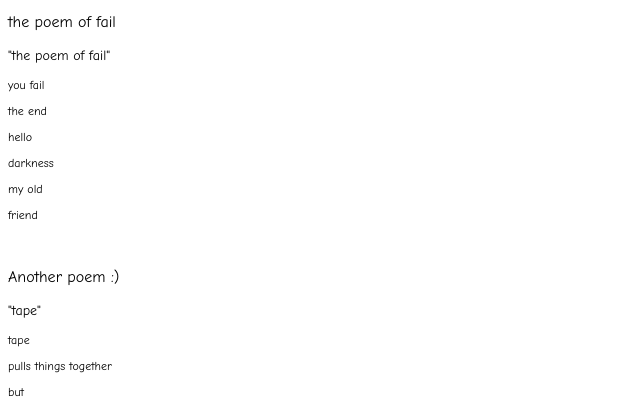
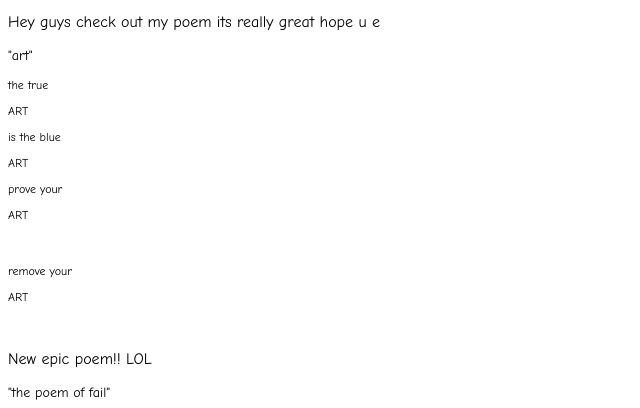
Before and after one commit to joespoetrycorner/joespoetrycorner.github.io, a plain HTML site: page index.html in a window 1280 px wide. Shown: the part 283-691 px from the top of the page, without its empty margins (0-640 px from the left). Drawn offline with Linux system fonts and the light colour scheme.

Commit message:
Update index.html

```diff
--- a/index.html
+++ b/index.html
@@ -3,7 +3,19 @@
 <title>Joe's Poetry Corner</title>
 </head>
 <body><marquee background="https://s-media-cache-ak0.pinimg.com/originals/eb/37/ef/eb37efb0a2a7d0de54a26ce419db1edd.gif" style="font-size:40px;font-family:'Comic Sans MS'" width="15%">Joe's poetry</marquee><br><img width="150px" height="226px" src="http://www.berkshireeagle.com/uploads/original/1511350179_ed69.jpg"/><br>
-   <p style="font-family:'Comic Sans MS'">the poem of fail</p>
+   <p style="font-family:'Comic Sans MS'">Hey guys check out my poem its really great hope u e</p>
+   <p style="font-family:'Comic Sans MS';font-size:14px;">"art"</p>
+     <p style="font-family:'Comic Sans MS';font-size:12px;">the true</p>
+       <p style="font-family:'Comic Sans MS';font-size:12px;">ART</p>
+       <p style="font-family:'Comic Sans MS';font-size:12px;">is the blue</p>
+       <p style="font-family:'Comic Sans MS';font-size:12px;">ART</p>
+       <p style="font-family:'Comic Sans MS';font-size:12px;">prove your</p>
+       <p style="font-family:'Comic Sans MS';font-size:12px;">ART</p><br>
+         <p style="font-family:'Comic Sans MS';font-size:12px;">remove your</p>
+       <p style="font-family:'Comic Sans MS';font-size:12px;">ART</p><br>
+
+
+      <p style="font-family:'Comic Sans MS'">New epic poem!! LOL</p>
    <p style="font-family:'Comic Sans MS';font-size:14px;">"the poem of fail"</p>
      <p style="font-family:'Comic Sans MS';font-size:12px;">you fail</p>
        <p style="font-family:'Comic Sans MS';font-size:12px;">the end</p>
```
